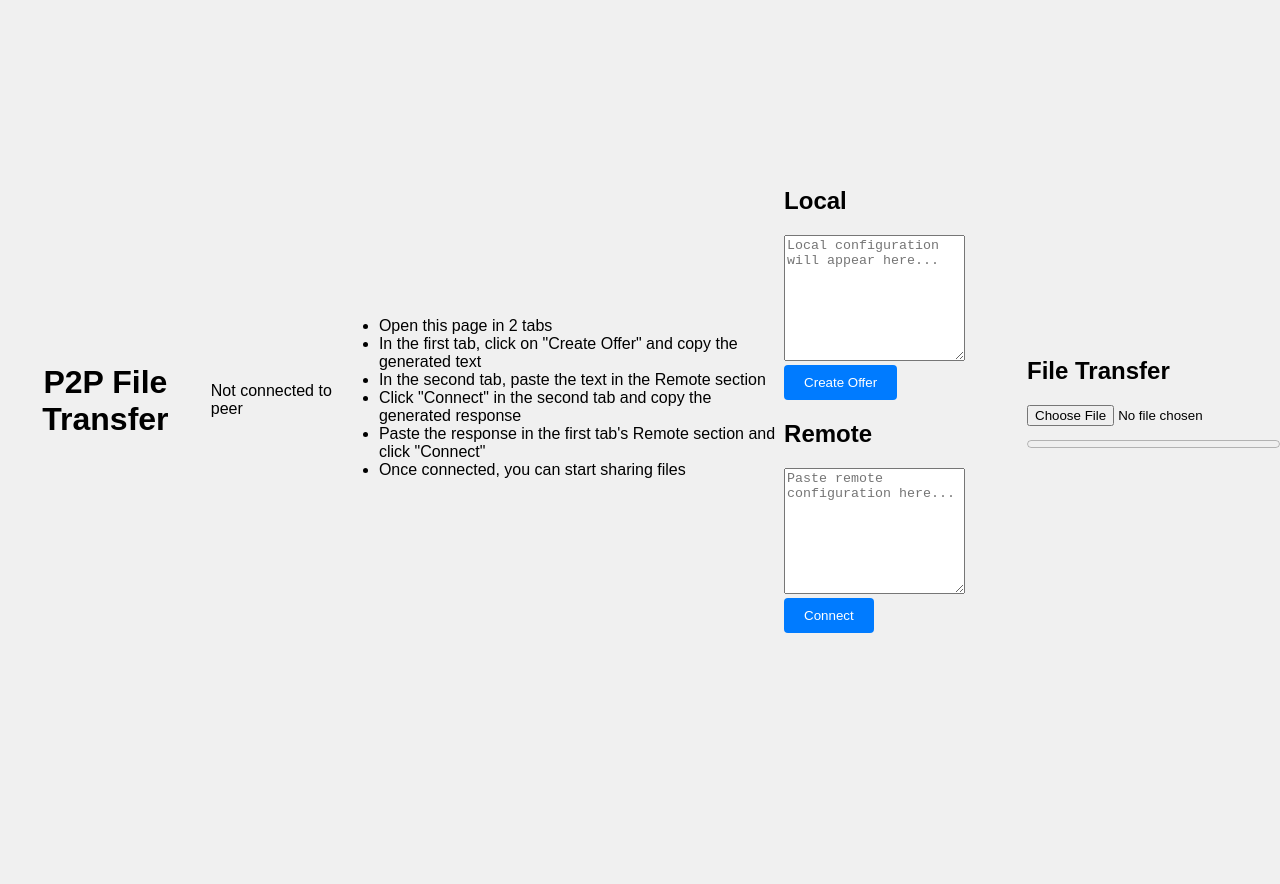
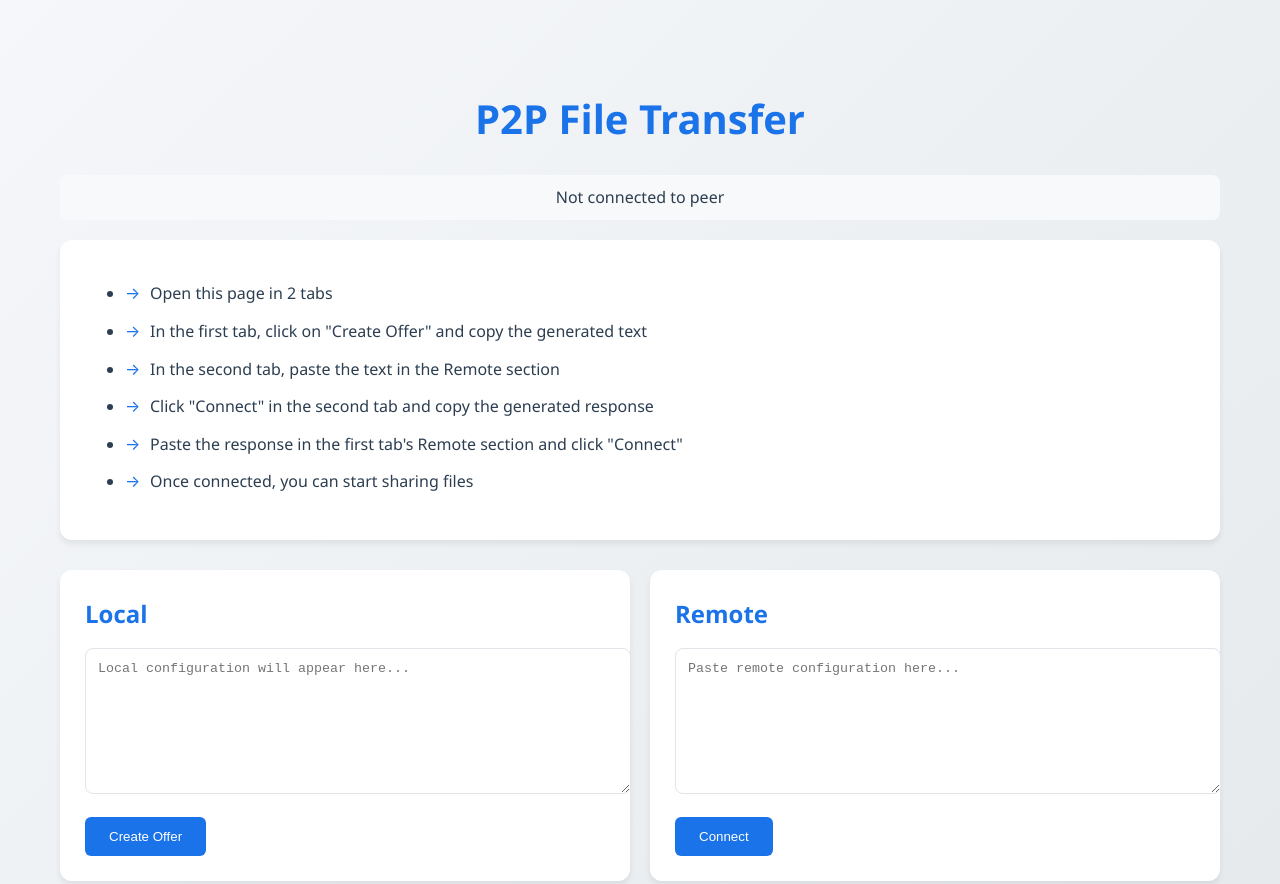
Before and after one commit to createunique/SIMPLE_FILE_SHARING_WAN, a website: page public/index.html in a window 1280 px wide. Shown: the top 884 px of the page. Before the commit the page ends 800 px from the top, so only its background shows below. Drawn offline with Linux system fonts and the light colour scheme.

Commit message:
Update styles.css -- UI update 2

```diff
--- a/public/styles.css
+++ b/public/styles.css
@@ -1,15 +1,16 @@
 body {
-    font-family: Arial, sans-serif;
+    font-family: 'Segoe UI', -apple-system, BlinkMacSystemFont, sans-serif;
     margin: 0;
-    padding: 0;
-    background-color: #f0f0f0;
+    padding: 40px;
+    background: linear-gradient(135deg, #f5f7fa 0%, #e4e8eb 100%);
+    color: #2c3e50;
+    line-height: 1.6;
 }
 
 .container {
-    display: flex;
-    justify-content: center;
-    align-items: center;
-    height: 100vh;
+    max-width: 1200px;
+    margin: 0 auto;
+    padding: 20px;
 }
 
 .wrapper {
@@ -23,7 +24,9 @@ body {
 
 h1 {
     text-align: center;
-    margin-bottom: 20px;
+    color: #1a73e8;
+    font-size: 2.5rem;
+    margin-bottom: 1.5rem;
 }
 
 p {
@@ -35,25 +38,47 @@ ul {
 }
 
 button {
-    padding: 10px 20px;
-    background-color: #007bff;
-    color: #fff;
+    background: #1a73e8;
+    color: white;
     border: none;
-    border-radius: 4px;
+    padding: 12px 24px;
+    border-radius: 6px;
     cursor: pointer;
+    font-weight: 500;
+    transition: background 0.3s ease;
 }
 
 button:hover {
-    background-color: #0056b3;
+    background: #1557b0;
+}
+
+button:disabled {
+    background: #ccc;
+    cursor: not-allowed;
 }
 
 input[type="file"] {
-    margin-bottom: 10px;
+    width: 100%;
+    padding: 10px;
+    margin-bottom: 15px;
 }
 
 progress {
     width: 100%;
+    height: 8px;
+    border-radius: 4px;
     margin-bottom: 10px;
+}
+
+progress::-webkit-progress-bar {
+    background-color: #f0f0f0;
+    border-radius: 4px;
+}
+
+progress::-webkit-progress-value {
+    background-color: #1a73e8;
+    border-radius: 4px;
+    transition: width 0.3s ease;
 }
 
 small {
@@ -61,3 +86,92 @@ small {
     margin-top: 10px;
     text-align: center;
 }
+
+#connectionStatus {
+    text-align: center;
+    padding: 10px;
+    border-radius: 8px;
+    background: #f8f9fa;
+    margin: 20px 0;
+    transition: all 0.3s ease;
+}
+
+#connectionStatus.connected {
+    background: #d4edda;
+    color: #155724;
+}
+
+.instructions {
+    background: white;
+    padding: 25px;
+    border-radius: 12px;
+    box-shadow: 0 4px 6px rgba(0, 0, 0, 0.07);
+    margin-bottom: 30px;
+}
+
+.instructions li {
+    margin-bottom: 12px;
+    position: relative;
+    padding-left: 25px;
+}
+
+.instructions li::before {
+    content: "→";
+    position: absolute;
+    left: 0;
+    color: #1a73e8;
+}
+
+.connection-container {
+    display: grid;
+    grid-template-columns: 1fr 1fr;
+    gap: 20px;
+    margin-bottom: 30px;
+}
+
+.connection-box {
+    background: white;
+    padding: 25px;
+    border-radius: 12px;
+    box-shadow: 0 4px 6px rgba(0, 0, 0, 0.07);
+}
+
+.connection-box h2 {
+    color: #1a73e8;
+    margin-top: 0;
+    margin-bottom: 15px;
+}
+
+textarea {
+    width: 100%;
+    padding: 12px;
+    border: 1px solid #e1e4e8;
+    border-radius: 8px;
+    resize: vertical;
+    font-family: monospace;
+    margin-bottom: 15px;
+}
+
+.file-transfer-section {
+    background: white;
+    padding: 25px;
+    border-radius: 12px;
+    box-shadow: 0 4px 6px rgba(0, 0, 0, 0.07);
+    margin-top: 30px;
+}
+
+#progressLabel {
+    font-size: 14px;
+    color: #666;
+}
+
+#downloadanchor {
+    display: inline-block;
+    margin-top: 15px;
+    color: #1a73e8;
+    text-decoration: none;
+}
+
+#downloadanchor:hover {
+    text-decoration: underline;
+}
```
